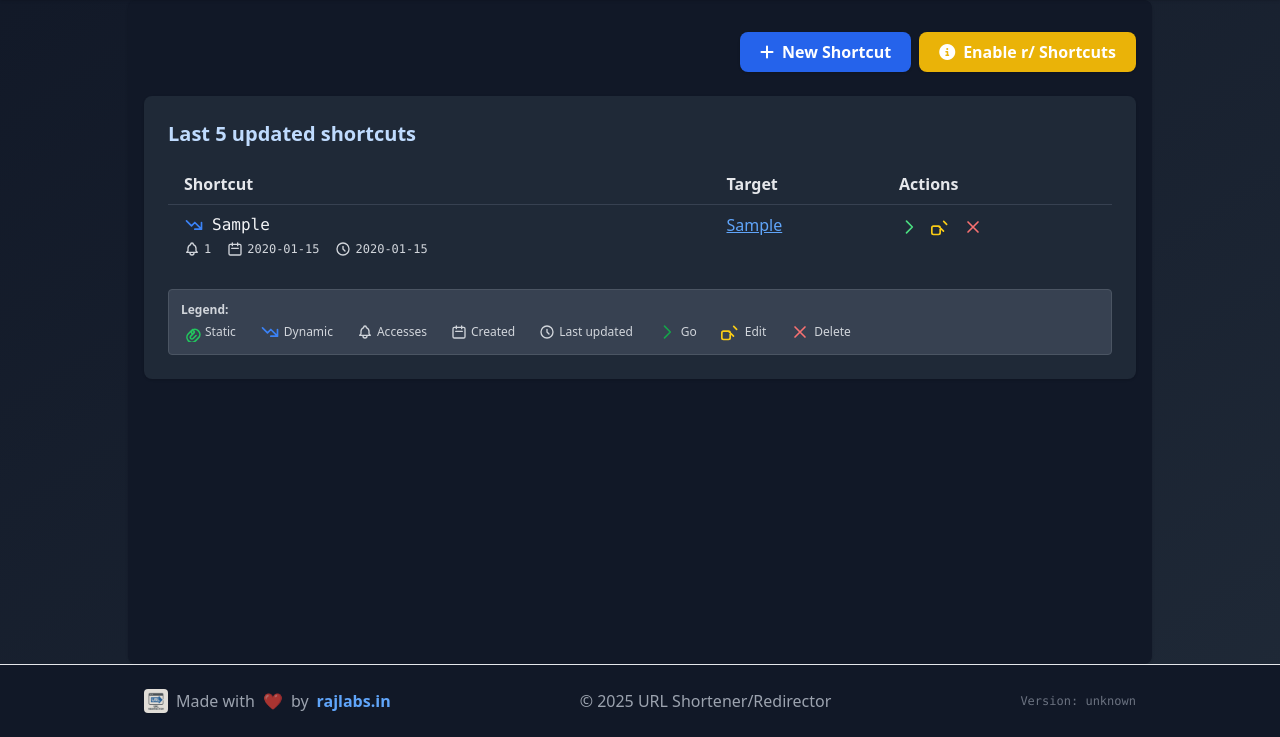
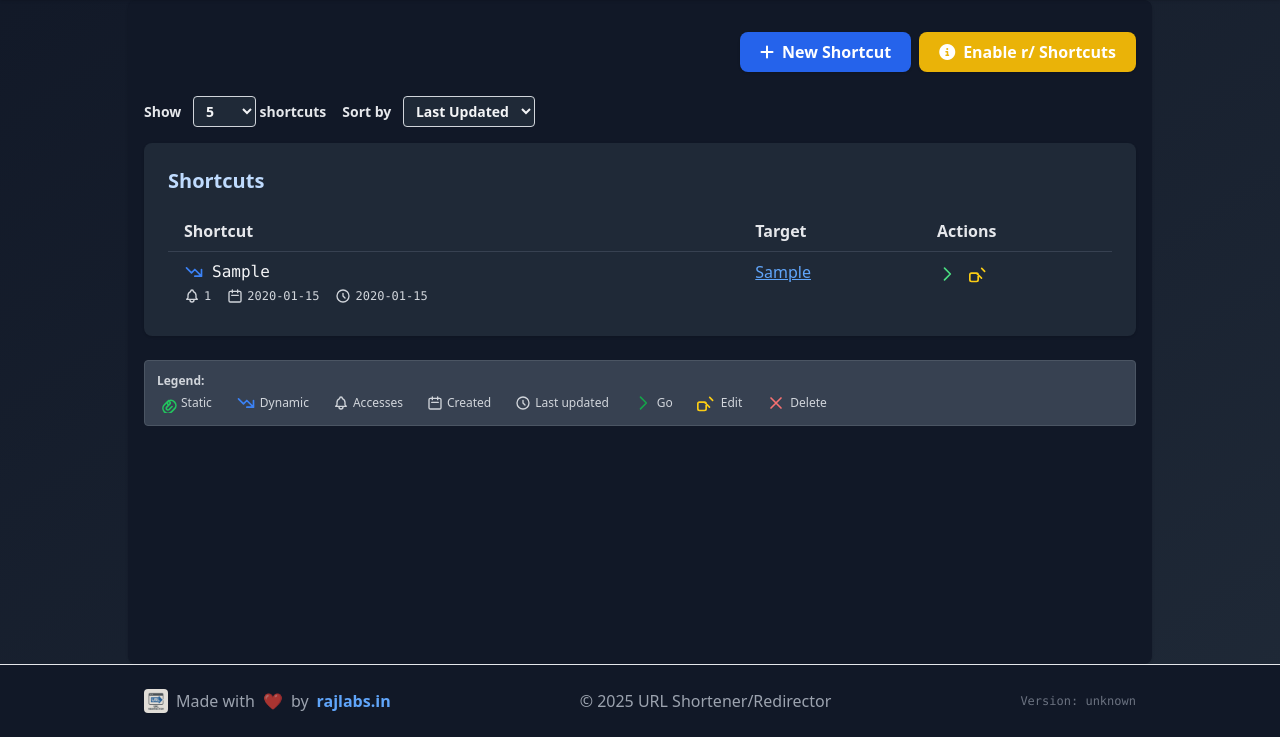
Before and after one commit to authoritydmc/r, a Flask app: page / in a window 1280 px wide. Shown: the part 97-834 px from the top of the page. Run offline with Flask 3, Linux system fonts and the light colour scheme; tables that the repository leaves empty hold one stand-in row (values such as "Sample post"); some libraries are stand-ins or nearby versions.

Commit message:
feat: implement Redis cache management interface and dynamic shortcut display options

```diff
--- a/app/routes/routes.py
+++ b/app/routes/routes.py
@@ -42,27 +42,18 @@ def admin_logout():
 # GET: Dashboard page. Triggered when user visits the root URL '/'.
 @bp.route('/', methods=['GET'])
 def dashboard():
-    # Get the latest 5 updated shortcuts
     try:
-        latest_shortcuts = Redirect.query.order_by(Redirect.updated_at.desc()).limit(5).all()
-        # You might want to convert these SQLAlchemy objects to dictionaries if your
-        # template expects simpler data, but often Jinja can handle direct object access.
-        # Example for conversion (optional, if needed):
-        # formatted_shortcuts = []
-        # for s in latest_shortcuts:
-        #     formatted_shortcuts.append({
-        #         'pattern': s.pattern,
-        #         'target': s.target,
-        #         'access_count': s.access_count,
-        #         'updated_at': s.updated_at
-        #     })
-        # logger.debug(f"Retrieved {len(formatted_shortcuts)} latest shortcuts for dashboard.")
-
+        count = int(request.args.get('count', 5))
+        sort = request.args.get('sort', 'updated')
+        if sort == 'created':
+            latest_shortcuts = Redirect.query.order_by(Redirect.created_at.desc()).limit(count).all()
+        else:
+            latest_shortcuts = Redirect.query.order_by(Redirect.updated_at.desc()).limit(count).all()
         logger.debug(f"Retrieved {len(latest_shortcuts)} latest shortcuts for dashboard.")
     except Exception as e:
         logger.exception("Failed to retrieve latest shortcuts for dashboard.")
-        latest_shortcuts = []  # Ensure an empty list if there's an error
-    return render_template('dashboard.html', shortcuts=latest_shortcuts)
+        latest_shortcuts = []
+    return render_template('dashboard.html', shortcuts=latest_shortcuts, count=count, sort=sort)
 
 
 
@@ -147,3 +138,67 @@ def api_check_shortcut_exists(pattern):
 def enable_r_instructions():
     logger.debug("Rendering enable r/ instructions page.")
     return render_template('enable_r_instructions.html')
+
+
+# Admin: View and delete Redis cache entries
+@bp.route('/admin/redis-cache', methods=['GET'])
+@login_required
+def admin_redis_cache():
+    redis_keys = []
+    redis_values = {}
+    error = None
+    if utils.config.redis_enabled and utils.config.redis_client:
+        try:
+            redis_keys = utils.config.redis_client.keys('*')
+            for k in redis_keys:
+                try:
+                    redis_values[k] = utils.config.redis_client.get(k)
+                except Exception:
+                    redis_values[k] = '[Error reading value]'
+        except Exception as e:
+            error = str(e)
+    return render_template('admin_redis_cache.html', redis_keys=redis_keys, redis_values=redis_values, error=error)
+
+@bp.route('/admin/redis-cache/delete', methods=['POST'])
+@login_required
+def admin_redis_cache_delete():
+    key = request.form.get('key')
+    if not key:
+        return jsonify({'success': False, 'error': 'No key provided'}), 400
+    try:
+        if utils.config.redis_enabled and utils.config.redis_client:
+            if key == '*':
+                keys = utils.config.redis_client.keys('*')
+                if keys:
+                    utils.config.redis_client.delete(*keys)
+            else:
+                utils.config.redis_client.delete(key)
+            return jsonify({'success': True})
+        else:
+            return jsonify({'success': False, 'error': 'Redis not enabled'}), 400
+    except Exception as e:
+        return jsonify({'success': False, 'error': str(e)}), 500
+
+# Dashboard: Dynamic shortcut count selection
+@bp.route('/dashboard-shortcuts', methods=['GET'])
+def dashboard_shortcuts():
+    try:
+        count = int(request.args.get('count', 5))
+        sort = request.args.get('sort', 'updated')
+        if sort == 'created':
+            shortcuts = Redirect.query.order_by(Redirect.created_at.desc()).limit(count).all()
+        else:
+            shortcuts = Redirect.query.order_by(Redirect.updated_at.desc()).limit(count).all()
+        result = []
+        for s in shortcuts:
+            result.append({
+                'pattern': s.pattern,
+                'type': s.type,
+                'target': s.target,
+                'access_count': s.access_count,
+                'created_at': s.created_at,
+                'updated_at': s.updated_at
+            })
+        return jsonify({'success': True, 'shortcuts': result})
+    except Exception as e:
+        return jsonify({'success': False, 'error': str(e)})
--- a/app/templates/dashboard.html
+++ b/app/templates/dashboard.html
@@ -9,18 +9,35 @@
       <i class="fa-solid fa-circle-info"></i> Enable r/ Shortcuts
     </a>
   </div>
+  <div class="flex flex-col sm:flex-row sm:items-center gap-4 mb-4">
+    <label class="text-sm font-semibold text-gray-700 dark:text-gray-200">Show
+      <select id="shortcut-count" class="ml-2 px-2 py-1 rounded border border-gray-300 dark:bg-gray-800 dark:text-gray-100">
+        <option value="5">5</option>
+        <option value="10">10</option>
+        <option value="20">20</option>
+        <option value="50">50</option>
+        <option value="100">100</option>
+      </select>
+      shortcuts
+    </label>
+    <label class="text-sm font-semibold text-gray-700 dark:text-gray-200">Sort by
+      <select id="shortcut-sort" class="ml-2 px-2 py-1 rounded border border-gray-300 dark:bg-gray-800 dark:text-gray-100">
+        <option value="updated">Last Updated</option>
+        <option value="created">First Created</option>
+      </select>
+    </label>
+  </div>
   <div class="bg-white dark:bg-gray-800 rounded-lg shadow p-6">
-    <h2 class="text-xl font-semibold mb-4 text-blue-700 dark:text-blue-200">Last 5 updated shortcuts</h2>
-    <table class="min-w-full table-auto text-left">
+    <h2 class="text-xl font-semibold mb-4 text-blue-700 dark:text-blue-200">Shortcuts</h2>
+    <table class="min-w-full table-auto text-left" id="shortcuts-table">
       <thead>
         <tr>
           <th class="px-4 py-2 text-gray-700 dark:text-gray-200">Shortcut</th>
-{#          <th class="px-4 py-2 text-gray-700 dark:text-gray-200">Type</th>#}
           <th class="px-4 py-2 text-gray-700 dark:text-gray-200">Target</th>
           <th class="px-4 py-2 text-gray-700 dark:text-gray-200">Actions</th>
         </tr>
       </thead>
-      <tbody>
+      <tbody id="shortcuts-tbody">
       {% for shortcut in shortcuts %}
         <tr class="border-t align-top dark:border-gray-700">
           <td class="px-4 py-2 font-mono align-top text-gray-800 dark:text-gray-100">
@@ -38,26 +55,62 @@
               <span title="Last updated" class="flex items-center"><svg xmlns="http://www.w3.org/2000/svg" class="w-4 h-4 mr-1" fill="none" viewBox="0 0 24 24" stroke="currentColor"><path stroke-linecap="round" stroke-linejoin="round" stroke-width="2" d="M12 8v4l3 3m6-3a9 9 0 11-18 0 9 9 0 0118 0z" /></svg>{{ shortcut['updated_at'] if shortcut['updated_at'] else 'N/A' }}</span>
             </div>
           </td>
-{#          <td class="px-4 py-2 align-top text-gray-800 dark:text-gray-100">#}
-{#            {% if shortcut['type'] == 'static' %}#}
-{#              <span title="Static shortcut"><svg xmlns="http://www.w3.org/2000/svg" class="w-5 h-5 text-green-500" fill="none" viewBox="0 0 24 24" stroke="currentColor"><path stroke-linecap="round" stroke-linejoin="round" stroke-width="2" d="M13.828 14.828a4 4 0 010-5.656m1.415 1.414a2 2 0 010 2.828m-2.829-2.828a6 6 0 018.485 8.485l-3.536 3.535a6 6 0 01-8.485-8.485l3.535-3.535a2 2 0 112.828 2.828l-3.535 3.535a2 2 0 102.828 2.828l3.535-3.535" /></svg></span>#}
-{#            {% else %}#}
-{#              <span title="Dynamic shortcut"><svg xmlns="http://www.w3.org/2000/svg" class="w-5 h-5 text-blue-500" fill="none" viewBox="0 0 24 24" stroke="currentColor"><path stroke-linecap="round" stroke-linejoin="round" stroke-width="2" d="M13 17h8m0 0V9m0 8l-8-8-4 4-6-6" /></svg></span>#}
-{#            {% endif %}#}
-{#          </td>#}
           <td class="px-4 py-2 break-all align-top text-blue-600 dark:text-blue-400"><a class="underline" href="{{ shortcut['target'] }}" target="_blank">{{ shortcut['target'] }}</a></td>
           <td class="px-4 py-2 align-top">
             <a class="text-green-600 dark:text-green-400 hover:underline mr-2" href="/{{ shortcut['pattern'] }}" target="_blank" title="Go"><svg xmlns="http://www.w3.org/2000/svg" class="w-5 h-5 inline" fill="none" viewBox="0 0 24 24" stroke="currentColor"><path stroke-linecap="round" stroke-linejoin="round" stroke-width="2" d="M9 5l7 7-7 7" /></svg></a>
             <a class="text-yellow-600 dark:text-yellow-400 hover:underline mr-2" href="/edit/{{ shortcut['pattern'] }}" title="Edit"><svg xmlns="http://www.w3.org/2000/svg" class="w-5 h-5 inline" fill="none" viewBox="0 0 24 24" stroke="currentColor"><path stroke-linecap="round" stroke-linejoin="round" stroke-width="2" d="M15.232 5.232l3.536 3.536M9 11l6 6M3 21h6a2 2 0 002-2v-6a2 2 0 00-2-2H3a2 2 0 00-2 2v6a2 2 0 002 2z" /></svg></a>
-            <a class="text-red-600 dark:text-red-400 hover:underline" href="/delete/{{ shortcut['pattern'] }}" onclick="return confirm('Delete this shortcut?');" title="Delete"><svg xmlns="http://www.w3.org/2000/svg" class="w-5 h-5 inline" fill="none" viewBox="0 0 24 24" stroke="currentColor"><path stroke-linecap="round" stroke-linejoin="round" stroke-width="2" d="M6 18L18 6M6 6l12 12" /></svg></a>
           </td>
         </tr>
-      {% else %}
-        <tr><td colspan="4" class="px-4 py-2 text-center text-gray-500 dark:text-gray-300">No shortcuts found.</td></tr>
       {% endfor %}
       </tbody>
     </table>
-    <div class="mt-6 p-3 bg-gray-50 dark:bg-gray-700 border border-gray-200 dark:border-gray-600 rounded text-xs text-gray-600 dark:text-gray-300">
+  </div>
+  <script>
+    const countSelect = document.getElementById('shortcut-count');
+    const sortSelect = document.getElementById('shortcut-sort');
+    function reloadShortcuts() {
+      const count = countSelect.value;
+      const sort = sortSelect.value;
+      fetch(`/dashboard-shortcuts?count=${count}&sort=${sort}`)
+        .then(r => r.json())
+        .then(data => {
+          if (data.success) {
+            const tbody = document.getElementById('shortcuts-tbody');
+            tbody.innerHTML = '';
+            for (const shortcut of data.shortcuts) {
+              tbody.innerHTML += `
+        <tr class="border-t align-top dark:border-gray-700">
+          <td class="px-4 py-2 font-mono align-top text-gray-800 dark:text-gray-100">
+            <div class="flex items-center gap-2">
+              ${shortcut.type === 'static' ? `<span title="Static shortcut"><svg xmlns=\"http://www.w3.org/2000/svg\" class=\"w-5 h-5 text-green-500\" fill=\"none\" viewBox=\"0 0 24 24\" stroke=\"currentColor\"><path stroke-linecap=\"round\" stroke-linejoin=\"round\" stroke-width=\"2\" d=\"M13.828 14.828a4 4 0 010-5.656m1.415 1.414a2 2 0 010 2.828m-2.829-2.828a6 6 0 018.485 8.485l-3.536 3.535a6 6 0 01-8.485-8.485l3.535-3.535a2 2 0 112.828 2.828l-3.535 3.535a2 2 0 102.828 2.828l3.535-3.535" /></svg></span>` : `<span title="Dynamic shortcut"><svg xmlns=\"http://www.w3.org/2000/svg" class=\"w-5 h-5 text-blue-500\" fill=\"none\" viewBox=\"0 0 24 24" stroke="currentColor"><path stroke-linecap=\"round\" stroke-linejoin=\"round\" stroke-width=\"2" d="M13 17h8m0 0V9m0 8l-8-8-4 4-6-6" /></svg></span>`}
+              ${shortcut.pattern}
+            </div>
+            <div class="text-xs text-gray-400 dark:text-gray-300 mt-1 flex items-center gap-4">
+              <span title="Accesses" class="flex items-center"><svg xmlns="http://www.w3.org/2000/svg" class="w-4 h-4 mr-1" fill="none" viewBox="0 0 24 24" stroke="currentColor"><path stroke-linecap="round" stroke-linejoin="round" stroke-width="2" d="M15 17h5l-1.405-1.405A2.032 2.032 0 0118 14.158V11a6.002 6.002 0 00-4-5.659V5a2 2 0 10-4 0v.341C7.67 6.165 6 8.388 6 11v3.159c0 .538-.214 1.055-.595 1.436L4 17h5m6 0v1a3 3 0 11-6 0v-1m6 0H9" /></svg>${shortcut.access_count}</span>
+              <span title="Created" class="flex items-center"><svg xmlns="http://www.w3.org/2000/svg" class="w-4 h-4 mr-1" fill="none" viewBox="0 0 24 24" stroke="currentColor"><path stroke-linecap="round" stroke-linejoin="round" stroke-width="2" d="M8 7V3m8 4V3m-9 8h10M5 21h14a2 2 0 002-2V7a2 2 0 00-2-2H5a2 2 0 00-2 2v12a2 2 0 002 2z" /></svg>${shortcut.created_at || 'N/A'}</span>
+              <span title="Last updated" class="flex items-center"><svg xmlns="http://www.w3.org/2000/svg" class="w-4 h-4 mr-1" fill="none" viewBox="0 0 24 24" stroke="currentColor"><path stroke-linecap="round" stroke-linejoin="round" stroke-width="2" d="M12 8v4l3 3m6-3a9 9 0 11-18 0 9 9 0 0118 0z" /></svg>${shortcut.updated_at || 'N/A'}</span>
+            </div>
+          </td>
+          <td class="px-4 py-2 break-all align-top text-blue-600 dark:text-blue-400"><a class="underline" href="${shortcut.target}" target="_blank">${shortcut.target}</a></td>
+          <td class="px-4 py-2 align-top">
+            <a class="text-green-600 dark:text-green-400 hover:underline mr-2" href="/${shortcut.pattern}" target="_blank" title="Go"><svg xmlns="http://www.w3.org/2000/svg" class="w-5 h-5 inline" fill="none" viewBox="0 0 24 24" stroke="currentColor"><path stroke-linecap="round" stroke-linejoin="round" stroke-width="2" d="M9 5l7 7-7 7" /></svg></a>
+            <a class="text-yellow-600 dark:text-yellow-400 hover:underline mr-2" href="/edit/${shortcut.pattern}" title="Edit"><svg xmlns="http://www.w3.org/2000/svg" class="w-5 h-5 inline" fill="none" viewBox="0 0 24 24" stroke="currentColor"><path stroke-linecap="round" stroke-linejoin="round" stroke-width="2" d="M15.232 5.232l3.536 3.536M9 11l6 6M3 21h6a2 2 0 002-2v-6a2 2 0 00-2-2H3a2 2 0 00-2 2v6a2 2 0 002 2z" /></svg></a>
+          </td>
+        </tr>
+              `;
+            }
+          }
+        });
+    }
+    countSelect.addEventListener('change', reloadShortcuts);
+    sortSelect.addEventListener('change', reloadShortcuts);
+    // Set initial values from server
+    countSelect.value = "{{ count|default(5) }}";
+    sortSelect.value = "{{ sort|default('updated') }}";
+    // Optionally, trigger initial reload if you want to always use AJAX
+    // reloadShortcuts();
+  </script>
+  <div class="mt-6 p-3 bg-gray-50 dark:bg-gray-700 border border-gray-200 dark:border-gray-600 rounded text-xs text-gray-600 dark:text-gray-300">
       <div class="font-semibold mb-1">Legend:</div>
       <div class="flex flex-wrap gap-6 items-center">
         <span class="flex items-center"><svg xmlns="http://www.w3.org/2000/svg" class="w-5 h-5 text-green-500 mr-1" fill="none" viewBox="0 0 24 24" stroke="currentColor"><path stroke-linecap="round" stroke-linejoin="round" stroke-width="2" d="M13.828 14.828a4 4 0 010-5.656m1.415 1.414a2 2 0 010 2.828m-2.829-2.828a6 6 0 018.485 8.485l-3.536 3.535a6 6 0 01-8.485-8.485l3.535-3.535a2 2 0 112.828 2.828l-3.535 3.535a2 2 0 102.828 2.828l3.535-3.535" /></svg>Static</span>
```
Also changed, not shown: app/templates/admin_redis_cache.html (added, +45 -0 lines).
